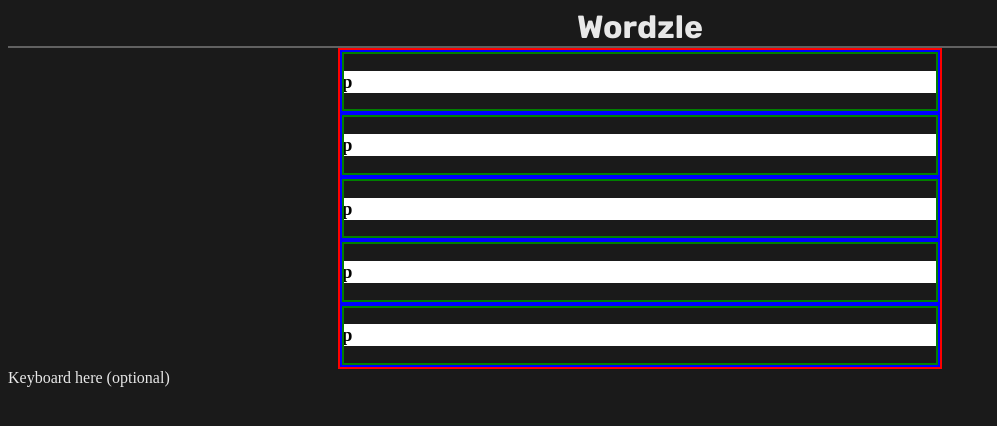
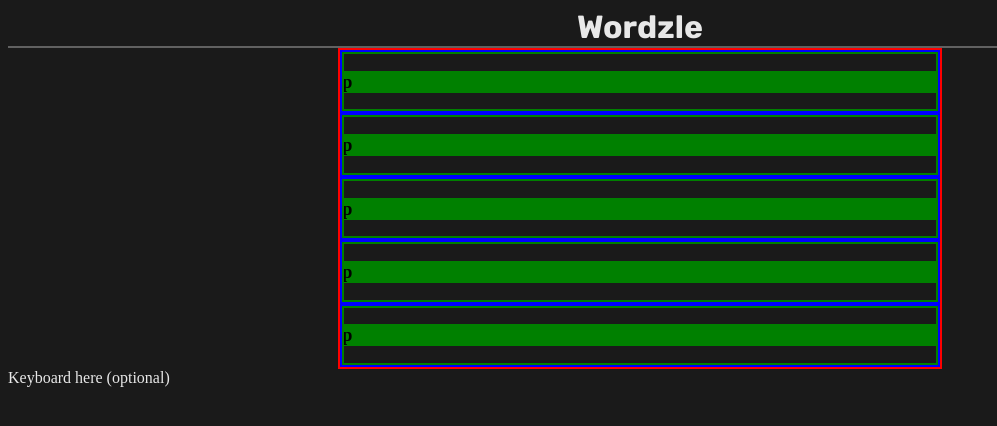
Before and after one commit to disarrik/wordle_frontend, a React app: page / in a window 1280 px wide. Shown: the top 426 px of the page, without its empty margins (0-997 px from the left). Built offline with nearby package versions, Linux system fonts and the light colour scheme.

Commit message:
🚧 Created Box component.
removed redundant styling

```diff
--- a/src/components/board/row/box/index.tsx
+++ b/src/components/board/row/box/index.tsx
@@ -1,4 +1,4 @@
-import * as React from "react";
+import React from "react";
 import "./styles.css";
 
 type Status = "CORRECT" | "EXISTS" | "INCORRECT";
@@ -8,8 +8,23 @@ interface IProps {
   status: Status;
 }
 
+const statusColours = new Map<Status, string>([
+  ["CORRECT", "green"],
+  ["INCORRECT", "transparent"],
+  ["EXISTS", "orange"],
+]);
+
 const Box = ({ letter, status }: IProps) => {
-  return <h3 className="box">{letter}</h3>;
+  return (
+    <h3
+      className="box"
+      style={{
+        backgroundColor: statusColours.get(status),
+      }}
+    >
+      {letter}
+    </h3>
+  );
 };
 
 export default Box;
--- a/src/components/board/row/index.tsx
+++ b/src/components/board/row/index.tsx
@@ -1,12 +1,26 @@
-import * as React from "react";
+import React, { useState } from "react";
 import "./styles.css";
 
 import Box from "./box";
 
 const Row = () => {
+  const [guess, setGuess] = useState<string>();
+
+  const updateGuess = (newGuess: string) => {
+    if (newGuess.length > 5) {
+      return;
+    }
+    setGuess(newGuess);
+  };
+
   return (
     <div className="row">
-      <input type="text" maxLength={5} spellCheck="false" />
+      <input
+        type="text"
+        maxLength={5}
+        spellCheck="false"
+        onChange={(e) => updateGuess(e.target.value)}
+      />
       <Box letter="p" status="CORRECT" />
     </div>
   );
--- a/tsconfig.json
+++ b/tsconfig.json
@@ -1,5 +1,6 @@
 {
   "compilerOptions": {
+    "esModuleInterop": true,
     "jsx": "react",
     "module": "commonjs",
     "noImplicitAny": true,
@@ -7,7 +8,7 @@
     "preserveConstEnums": true,
     "removeComments": true,
     "sourceMap": true,
-    "target": "es5"
+    "target": "es6"
   },
   "include": ["src/index.tsx"]
 }
```
